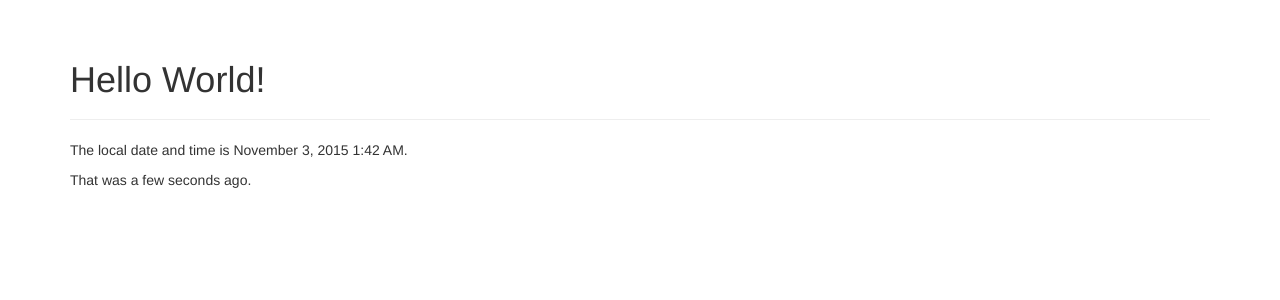
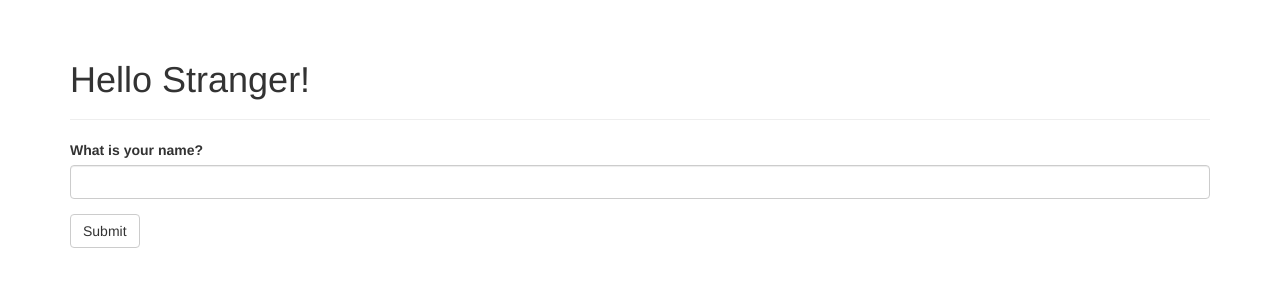
Before and after one commit to stepsame/flask, a Flask app: page / in a window 1280 px wide. Shown: the part 52-352 px from the top of the page. Run offline with Flask 2, Linux system fonts and the light colour scheme; some libraries are stand-ins or nearby versions.

Commit message:
finish chapter 4

```diff
--- a/hello.py
+++ b/hello.py
@@ -1,14 +1,22 @@
 from datetime import datetime
-from flask import Flask, render_template
+from flask import Flask, render_template, session, redirect, url_for, flash
 from flask.ext.script import Manager
 from flask.ext.bootstrap import Bootstrap
 from flask.ext.moment import Moment
+from flask.ext.wtf import Form
+from wtforms import StringField, SubmitField
+from wtforms.validators import Required
 
 app = Flask(__name__)
+app.config['SECRET_KEY'] = 'hard to guess string'
 
 manager = Manager(app)
 bootstrap = Bootstrap(app)
 moment = Moment(app)
+
+class NameForm(Form):
+	name = StringField('What is your name?', validators=[Required()])
+	submit = SubmitField('Submit')
 
 @app.errorhandler(404)
 def page_not_found(e):
@@ -18,9 +26,17 @@ def page_not_found(e):
 def internal_server_error(e):
 	return render_template('500.html'), 500
 
-@app.route('/')
+@app.route('/', methods=['GET', 'POST'])
 def index():
-	return render_template('index.html', current_time=datetime.utcnow())
+	form = NameForm()
+	if form.validate_on_submit():
+		old_name = session.get('name')
+		if old_name is not None and old_name != form.name.data:
+			flash('Looks like you have changed your name!')
+		session['name'] = form.name.data
+		form.name.data = ''
+		return redirect(url_for('index'))
+	return render_template('index.html', form=form, name=session.get('name'))
 
 @app.route('/user/<name>')
 def user(name):
--- a/templates/base.html
+++ b/templates/base.html
@@ -32,6 +32,13 @@
 
 {% block content %}
 <div class="container">
+	{% for message in get_flashed_messages() %}
+	<div class="alert alert-warning">
+		<button type="button" class="close" data-dismiss="alert">&times;</button>
+		{{ message }}
+	</div>
+	{% endfor %}
+
 	{% block page_content %}{% endblock %}
 </div>
 {% endblock %}
--- a/templates/index.html
+++ b/templates/index.html
@@ -1,11 +1,11 @@
 {% extends "base.html" %}
+{% import "bootstrap/wtf.html" as wtf %}
 
 {% block title %}Flasky{% endblock %}
 
 {% block page_content %}
 <div class="page-header">
-    <h1>Hello World!</h1>
+    <h1>Hello {% if name %}{{ name }}{% else %}Stranger{% endif %}!</h1>
 </div>
-<p>The local date and time is {{ moment(current_time).format('LLL') }}.</p>
-<p>That was {{ moment(current_time).fromNow(refresh=True) }}.</p>
+{{ wtf.quick_form(form) }}
 {% endblock %}
```
